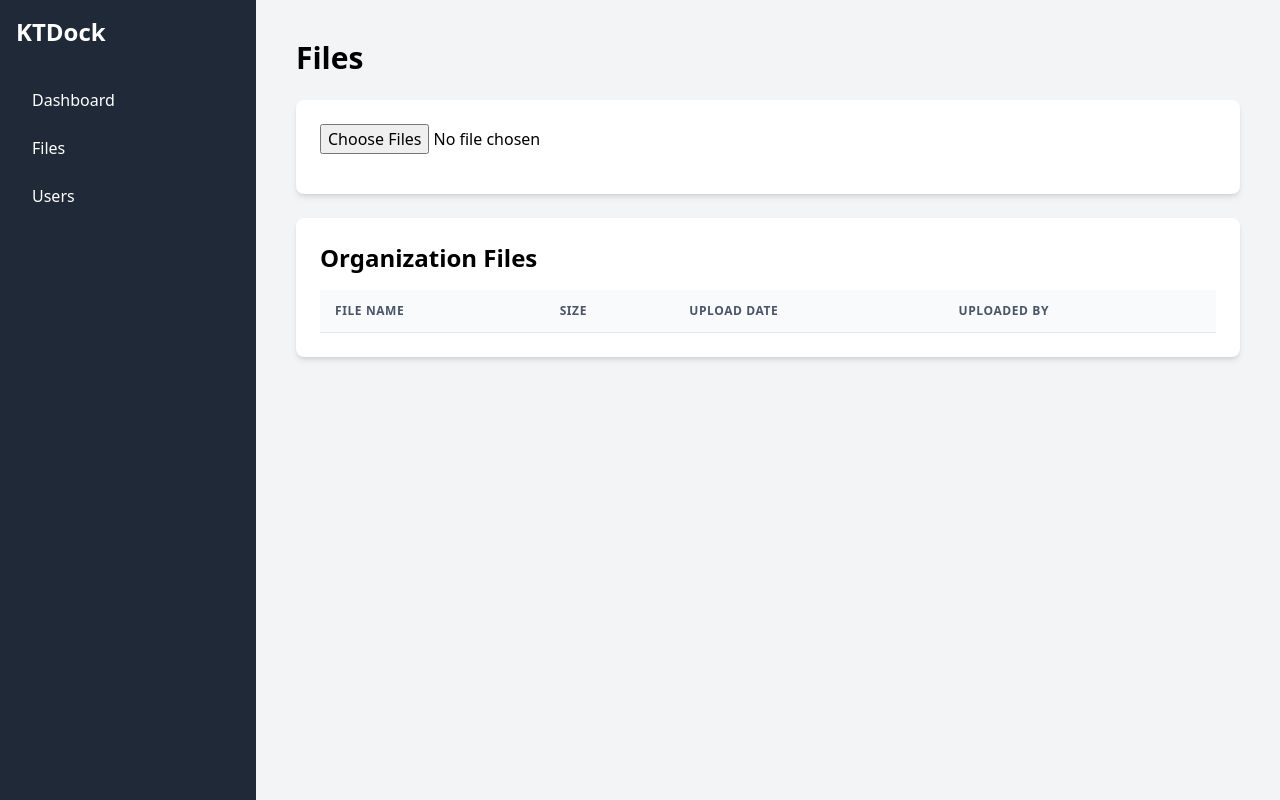
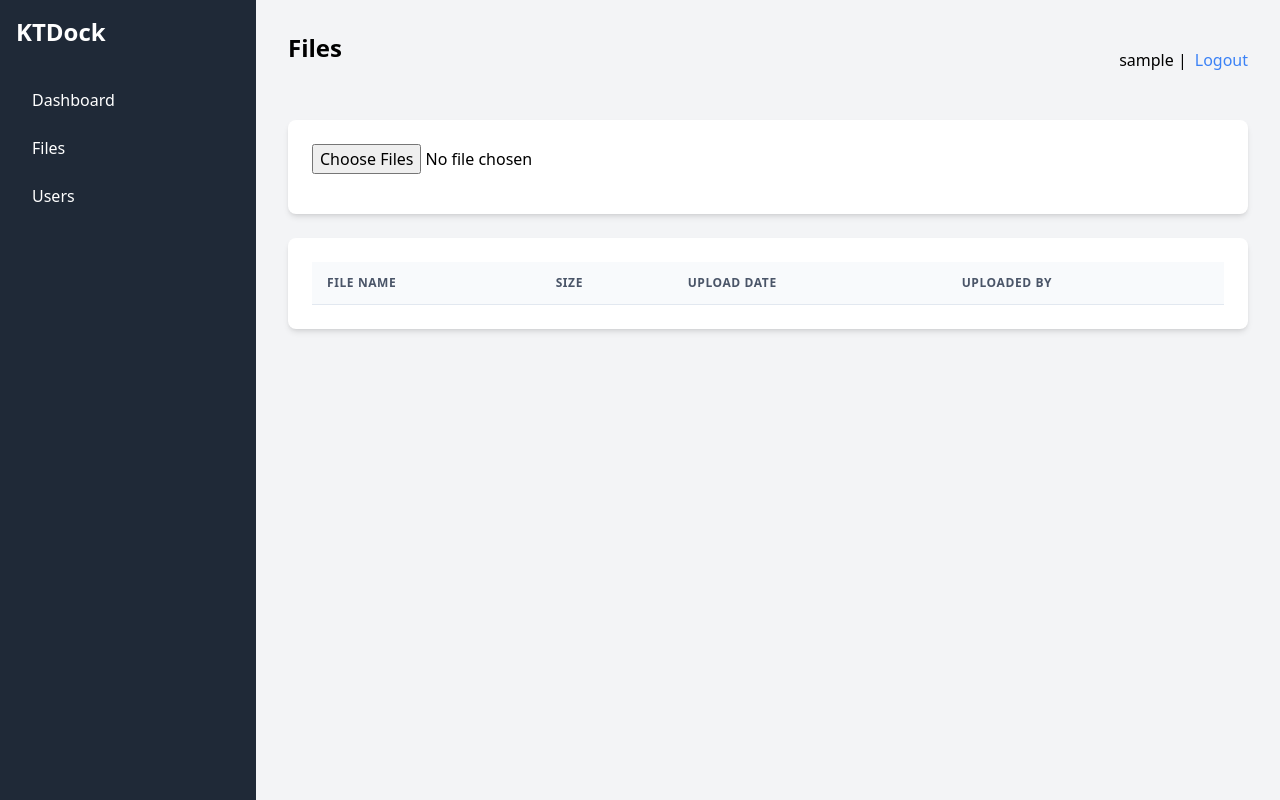
Before and after one commit to calebcauthon/aidock_backend, a Flask app: page /librarian-files in a window 1280 px wide. Run offline with Flask 3, Linux system fonts and the light colour scheme; the visitor is signed in with stand-in values (Sample User, id 1); data comes from the database, SQL or seed files in the repository; data that the repository does not hold is empty; some libraries are stand-ins or nearby versions.

Commit message:
Update dashboard titles and enhance navbar with logout option across librarian templates.

```diff
--- a/templates/base_librarian.html
+++ b/templates/base_librarian.html
@@ -3,7 +3,7 @@
 <head>
     <meta charset="UTF-8">
     <meta name="viewport" content="width=device-width, initial-scale=1.0">
-    <title>MOUSEICO Dashboard</title>
+    <title>KTDock Dashboard</title>
     <script src="https://cdn.tailwindcss.com"></script>
 </head>
 <body class="bg-gray-100">
--- a/templates/librarian/librarian_files.html
+++ b/templates/librarian/librarian_files.html
@@ -40,8 +40,16 @@
     }
 </style>
 
-<div class="flex-1 p-10" ng-app="fileApp" ng-controller="FileController">
-    <h1 class="text-3xl font-bold mb-6">Files</h1>
+<div class="flex-1 p-8" ng-app="fileApp" ng-controller="FileController">
+    <div class="flex justify-between items-center mb-8">
+        <h2 class="text-2xl font-bold mb-6">Files</h2>
+        <div class="flex items-center space-x-4">
+            <div class="flex items-center space-x-2">
+                <span>[[librarian['username']]] | [[organization['name']]]</span>
+                <a href="[[ url_for('auth.logout') ]]" class="text-blue-500 hover:text-blue-700">Logout</a>
+            </div>
+        </div>
+    </div>
 
     <div class="bg-white shadow-md rounded-lg p-6 mb-6">
         <form action="[[ url_for('librarian.upload_file') ]]" method="POST" enctype="multipart/form-data">
@@ -50,7 +58,6 @@
     </div>
 
     <div class="bg-white shadow-md rounded-lg p-6">
-        <h2 class="text-2xl font-bold mb-4">Organization Files</h2>
         <table class="w-full">
             <thead>
                 <tr>
--- a/templates/librarian/librarian_home.html
+++ b/templates/librarian/librarian_home.html
@@ -5,10 +5,9 @@
     <div class="flex justify-between items-center mb-8">
         <h2 class="text-2xl font-bold">Dashboard</h2>
         <div class="flex items-center space-x-4">
-            <div class="bg-white rounded-full p-2">🔔</div>
             <div class="flex items-center space-x-2">
-                <div class="w-8 h-8 bg-gray-300 rounded-full"></div>
                 <span>[[librarian['username']]] | [[organization['name']]]</span>
+                <a href="[[ url_for('auth.logout') ]]" class="text-blue-500 hover:text-blue-700">Logout</a>
             </div>
         </div>
     </div>
--- a/templates/librarian/librarian_users.html
+++ b/templates/librarian/librarian_users.html
@@ -3,12 +3,11 @@
 {% block content %}
 <div class="flex-1 p-8">
     <div class="flex justify-between items-center mb-8">
-        <h2 class="text-2xl font-bold">Users</h2>
+        <h2 class="text-2xl font-bold mb-6">Users</h2>
         <div class="flex items-center space-x-4">
-            <div class="bg-white rounded-full p-2">🔔</div>
             <div class="flex items-center space-x-2">
-                <div class="w-8 h-8 bg-gray-300 rounded-full"></div>
                 <span>[[librarian['username']]] | [[organization['name']]]</span>
+                <a href="[[ url_for('auth.logout') ]]" class="text-blue-500 hover:text-blue-700">Logout</a>
             </div>
         </div>
     </div>
```
